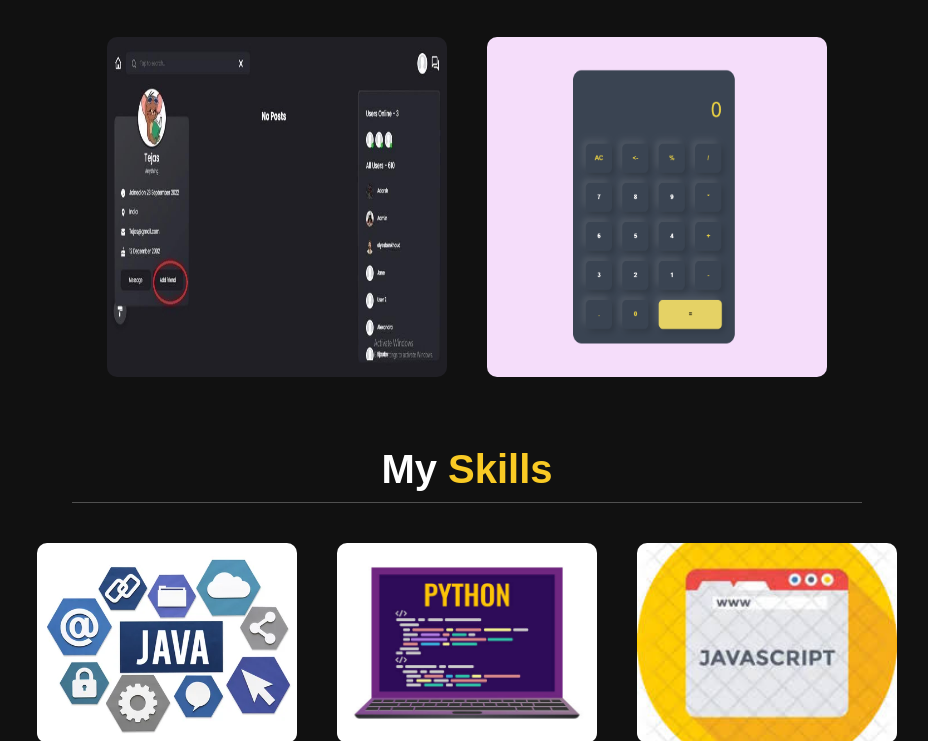
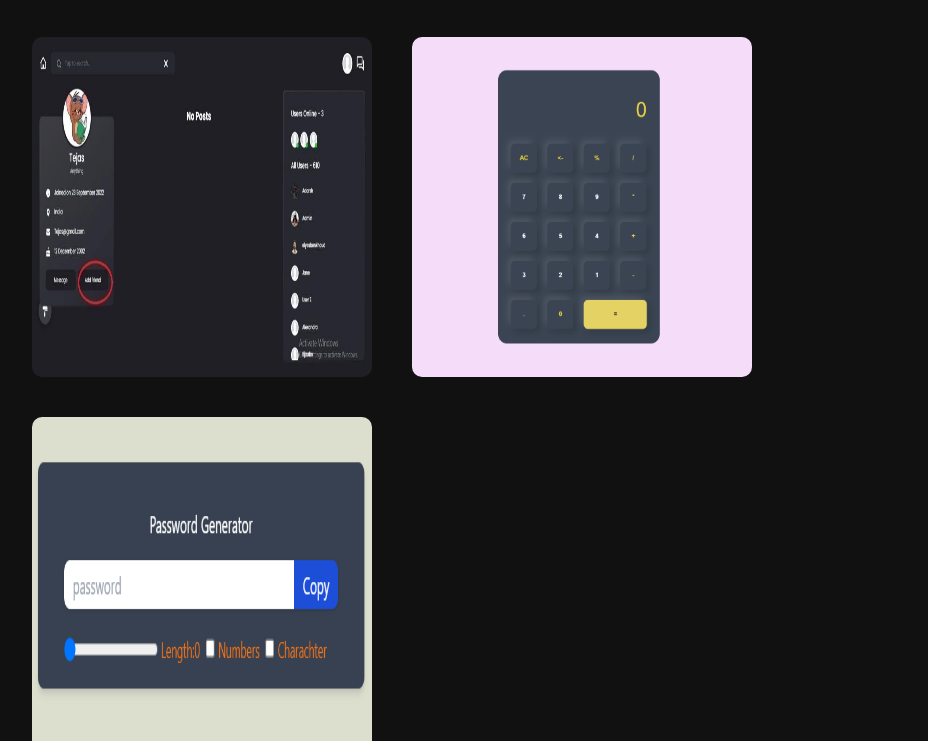
Before and after one commit to ZoreAditya/Portfolio, a plain HTML site: page index.html in a window 1280 px wide. Shown: the part 2059-2800 px from the top of the page, without its empty margins (348-1276 px from the left). Drawn offline with nearby package versions, Linux system fonts and the light colour scheme.

Commit message:
Pass-StudentCorner

```diff
--- a/index.html
+++ b/index.html
@@ -169,6 +169,10 @@
                 <img src="images/Calculator.png" id="pr-4" alt="">
             </div>
 
+            <div class="box">
+                <img src="images/Password.png" id="pr-5" alt="">
+            </div>
+
 
 
         </div>
--- a/script.js
+++ b/script.js
@@ -45,7 +45,18 @@ $(document).ready(function(){
   const pr2=document.getElementById("pr-2")
   const bt2=pr2.addEventListener("click",()=>{
     window.open("https://github.com/ZoreAditya/Desktop-Voice-Assistant")
+
+
   })
+
+  const pr3=document.getElementById("pr-3")
+  const bt3=pr3.addEventListener("click",()=>{
+    window.open("https://github.com/ZoreAditya/Student-Corner")
+
+
+  })
+
+
 
   const pr4=document.getElementById("pr-4")
   const bt4=pr4.addEventListener("click",()=>{
--- a/style.css
+++ b/style.css
@@ -298,7 +298,7 @@ header .navbar ul li a:hover{
 .project .box-container{
     display: flex;
     align-items: center;
-    justify-content: center;
+    justify-content: left;
     flex-wrap: wrap;
     padding:2rem 0;
 }
@@ -315,7 +315,7 @@ header .navbar ul li a:hover{
 .project .box-container .box img{
     height:100%;
     width:100%;
-    object-fit: fill;
+    object-fit: transition;
 }
 
 .project .box-container .box:hover img{
```
Also changed, not shown: images/Password.png (added).
